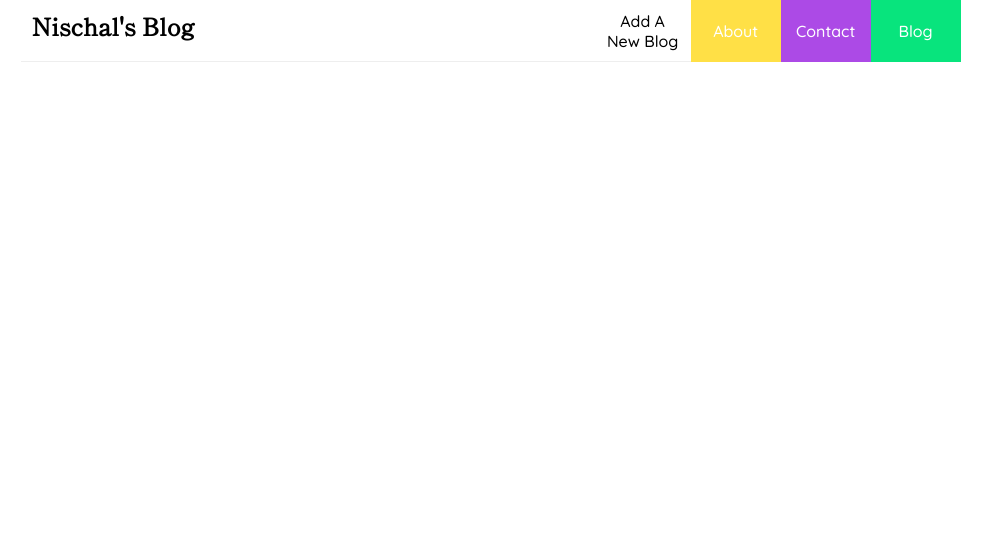
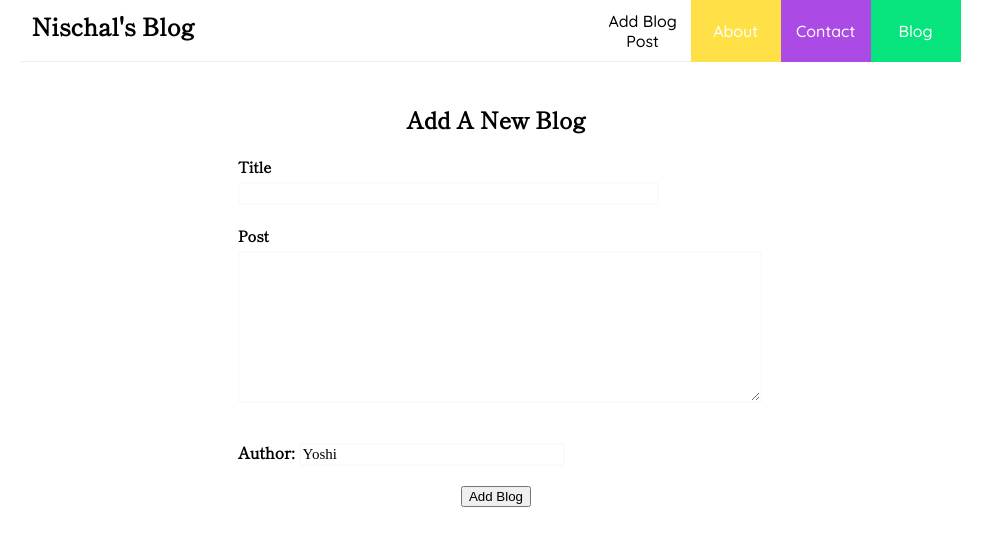
Before and after one commit to AllForPeace/react-website-blog-1, a React (Create React App) app: page /addBlog in a window 1280 px wide. Shown: the top 546 px of the page, without its empty margins (149-1141 px from the left). Built offline with nearby package versions, Linux system fonts and the light colour scheme.

Commit message:
add Add Blog component/page and include in app

```diff
--- /dev/null
+++ b/src/AddBlog.js
@@ -0,0 +1,43 @@
+import { useState } from "react";
+
+const AddBlog = () => {
+  const [title, setTitle] = useState("");
+  const [body, setBody] = useState("");
+  const [author, setAuthor] = useState("Yoshi");
+  const [clicked, setClicked] = useState(false);
+
+
+  return (
+    <div className="add-blog">
+        <h2>Add A New Blog</h2>
+      <form>
+        <label htmlFor="blog-title"><strong>Title</strong></label>
+        <input
+        type="text"
+        name="blog-title"
+        id="blog-title"
+        onChange={(e) => setTitle(e.target.value)}
+        value={title}/>
+        <label htmlFor=""><strong>Post</strong></label>
+        <textarea
+        rows="9"
+        name="blog-body"
+        id="blog-body"
+        onChange={(e) => setBody(e.target.value)}
+        value={body}
+        ></textarea>
+        <label id="blog-author-label" htmlFor="blog-author"><strong>Author: </strong></label>
+        <input
+          type="text"
+          id="blog-author"
+          className="blog-author"
+          onChange={(e) => setAuthor(e.target.value)}
+          value={author}
+        />
+        <button onClick={() => setClicked(true)}className={"add-blog-btn " + clicked}>Add Blog</button>
+      </form>
+    </div>
+  );
+};
+
+export default AddBlog;
--- a/src/App.css
+++ b/src/App.css
@@ -59,19 +59,19 @@ body {
   margin: 8px 0;
 }
 
-#add-blog-button {
+#add-blog-nav {
   align-self: center;
   padding: 11px 8px;
   color: black;
 }
 
-#add-blog-button:hover {
+#add-blog-nav:hover {
   padding-top: 13px;
   padding-bottom: 14px;
-  background: rgba(49, 49, 49, 0.911);
+  background: rgba(212, 212, 212, 0.911);
   color: #fff;
 }
-#add-blog-button::before {
+#add-blog-nav::before {
   margin: 0;
   padding: 20px;
   position: absolute;
@@ -81,7 +81,7 @@ body {
   z-index: -1;
   content:"";
 }
-#add-blog-button::before:hover {
+#add-blog-nav::before:hover {
   background: #222;
   color: #fff;
   top: -0%;
@@ -122,7 +122,7 @@ body {
 
 /* Home Page styling */
 
-.homePage {
+.homePage, .add-blog {
   margin: 20px auto;
   padding-left: 10px;
   width: 80%;
@@ -160,3 +160,58 @@ background: rgb(255, 255, 255);
   margin: 40px 10px;
   font-size: 13px;
 }
+
+/* Add Blog Styles */
+
+.add-blog h2{
+  font-family: Shippori Mincho;
+  text-align: center;
+  margin-top: 40px;
+  font-size: 23px;
+}
+.add-blog form {
+  margin: 20px auto;
+  /* padding: 0 100px; */
+  width: 55%;
+}
+
+
+.add-blog label {
+  font-family: Shippori Mincho;
+  font-size: 15px;
+}
+
+.add-blog form input, textarea {
+  width: 50%;
+  margin-top: 5px;
+  margin-bottom: 20px;
+  font-family: Times New Roman;
+  font-size: 15px;
+  border: 2px solid #fbfbfb;
+  border-radius: 2px;
+  display: block;
+}
+
+.add-blog #blog-title {
+  width: 80%;
+}
+.add-blog #blog-body {
+  font-size: 13px;
+  width: 100%;
+}
+
+.add-blog #blog-author {
+  display: inline-block;
+  margin-top: 20px;
+  font-size: 15px;
+
+}
+
+.add-blog #blog-author-label {
+  font-size: 16px;
+}
+
+.add-blog button {
+  display: block;
+  margin: auto;
+}
--- a/src/App.js
+++ b/src/App.js
@@ -1,6 +1,7 @@
 import './App.css';
 import Home from './Home'
 import Navbar from './Navbar';
+import AddBlog from './AddBlog';
 import { BrowserRouter as Router, Switch, Route } from 'react-router-dom'
 
 function App() {
@@ -10,6 +11,7 @@ function App() {
         <Navbar />
         <Switch>
           <Route path="/" exact><Home /></Route>
+          <Route path="/addBlog" exact><AddBlog /></Route>
         </Switch>
       </div>
     </Router>
--- a/src/Navbar.js
+++ b/src/Navbar.js
@@ -5,10 +5,10 @@ const Navbar = () => {
     <div className="navbar">
       <nav>
         <h2 id="nav-logo">Nischal's Blog</h2>
-        <ul>
+        <ul class="collapse">
           <li>
-            <Link to="/addBlog" id="add-blog-button">
-              Add A New Blog
+            <Link to="/addBlog" id="add-blog-nav">
+              Add Blog Post
             </Link>
           </li>
           <li>
@@ -27,6 +27,7 @@ const Navbar = () => {
             </Link>
           </li>
         </ul>
+        <span className="mobile-menu"><i className="fas fa-bars"></i></span>
       </nav>
       {/* <div className="login">
         <li><a id="log-in" href="#">Log in</a></li>
```
